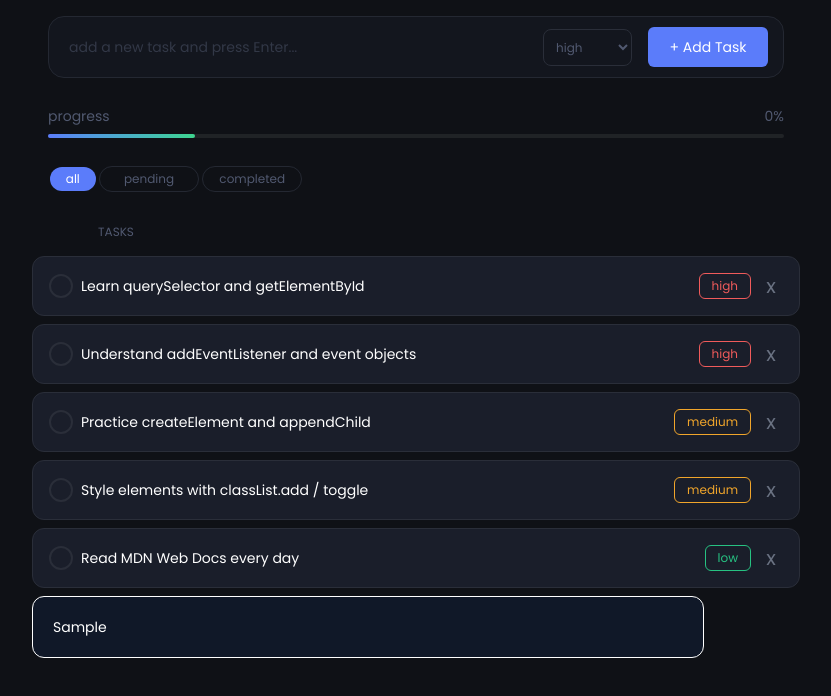
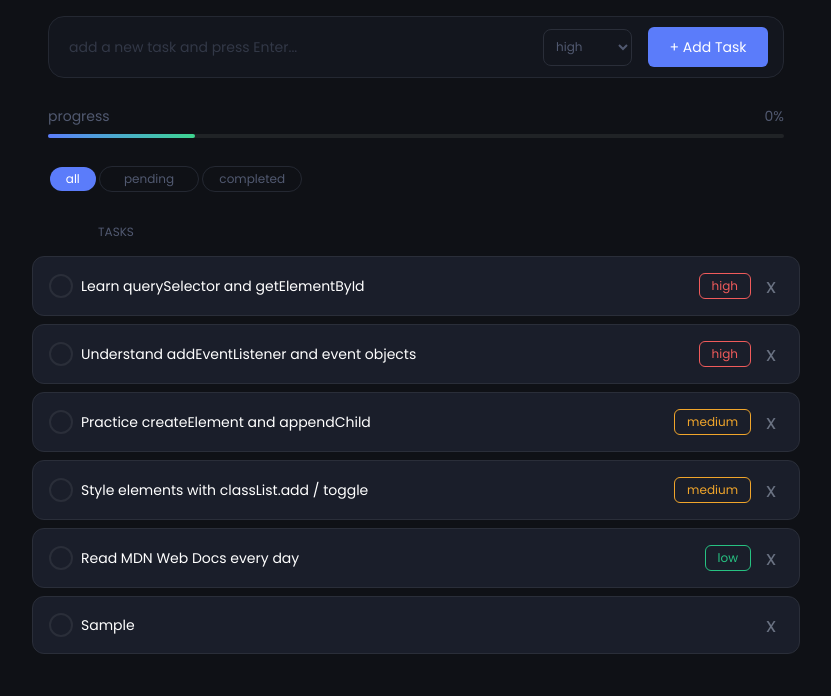
Before and after one commit to Nutifafa-kofi/DOM, a plain HTML site: page index.html in a window 1280 px wide. Both pictures are taken after typing "Sample" into the empty fields and a click on the button "+ Add Task". Shown: the whole page, without its empty margins (224-1055 px from the left). Drawn offline with nearby package versions, Linux system fonts and the light colour scheme.

Commit message:
dynamically create list items

```diff
--- a/index.html
+++ b/index.html
@@ -26,7 +26,7 @@
     <!-- Task Input Section -->
     <div class="flex items-center relative w-3xl">
       <input
-        id="inputBox"
+        id="taskText"
         type="text"
         placeholder="add a new task and press Enter..."
         class="rounded-2xl w-3xl p-5 m-4 border focus:border-[#5B7CFA] outline-none border-[#242832] bg-[#13161E] text-[#515970] text-md"
--- a/index.js
+++ b/index.js
@@ -1,22 +1,30 @@
-const inputBox = document.getElementById("inputBox");
+const taskText = document.getElementById("taskText");
 const taskList = document.getElementById("tasklist");
 
 const tasks = [];
 
 function addTask() {
-  if (inputBox.value.trim() === "") {
-    inputBox.classList.remove("shake")
+  if (taskText.value.trim() === "") {
+    taskText.classList.remove("shake");
 
     setTimeout(() => {
-      inputBox.classList.add("shake")
-    }, 500)
+      taskText.classList.add("shake");
+    }, 500);
     return;
   }
 
   const listItem = document.createElement("li");
+  listItem.innerHTML = `
+  <input type ="checkbox" class = "
+  cursor-pointer appearance-none border-2 border-[#2A2E39] hover:border-green-500 w-6 h-6 rounded-full
+  checked:bg-[#27D49A] checked:border-green-500 checked:after:content-['✓']
+  checked:after:flex checked:after:items-center checked:after:justify-center">
+  <span>${taskText.value}</span>
+  <button class = "text-gray-500 rounded-md text-xl hover:bg-transparent hover:text-red-300 hover:border border-red-300 w-6 h-6 flex items-center justify-center ml-auto">x</button> `;
+
   listItem.className =
-    "flex items-center gap-2 border w-2xl p-5 rounded-xl bg-gray-900";
-  listItem.textContent = inputBox.value;
+    "flex items-center gap-2 bg-[#1A1E2A] border border-[#2A2E39] w-3xl p-4 rounded-xl relative";
+
   taskList.appendChild(listItem);
-  inputBox.value = "";
+  taskText.value = "";
 }
```
